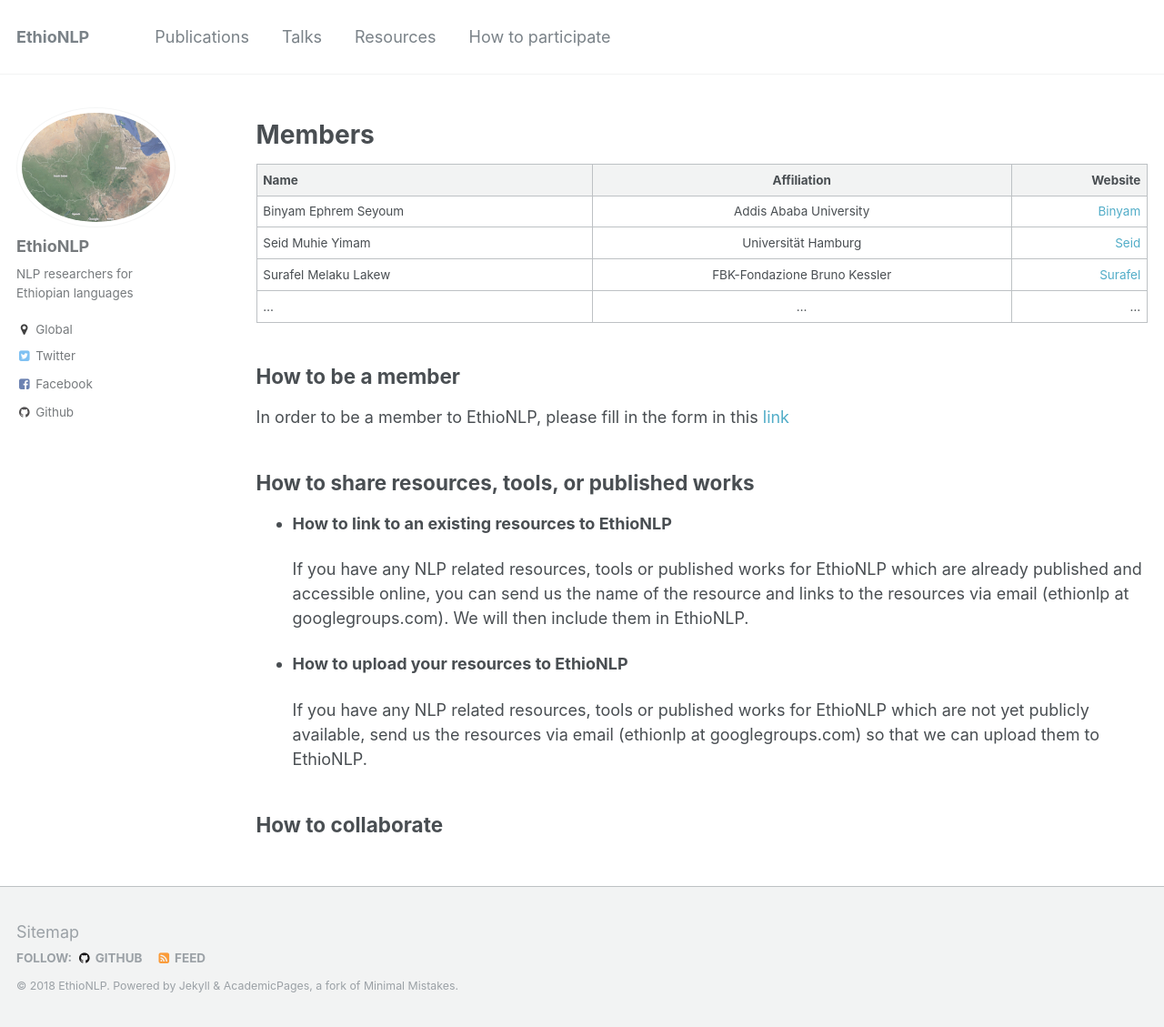
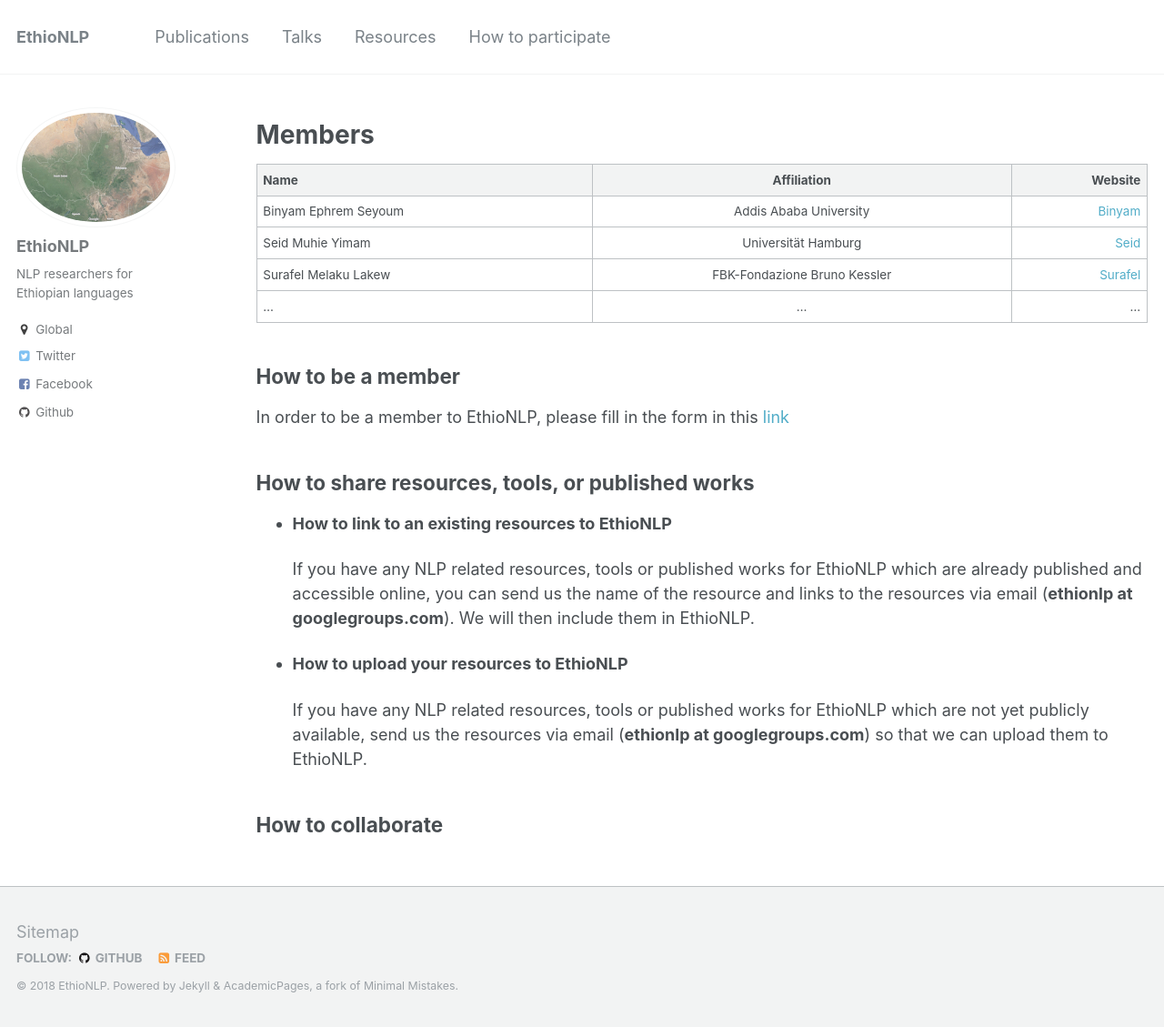
Before and after one commit to EthioNLP/ethionlp.github.io, a Jekyll site: the page built from _pages/guide.md, in a window 1280 px wide and 1129 px high. Shown: the whole window at 91% size. Built offline with Jekyll 4.4.1, drawn with Linux system fonts in a browser that asks for light colours.

```diff
--- a/_pages/guide.md
+++ b/_pages/guide.md
@@ -28,10 +28,10 @@ In order to be a member to EthioNLP, please fill in the form in this [link]()
 
 * **How to link to an existing resources to EthioNLP**
 
-   If you have any NLP related resources, tools or published works for EthioNLP which are already published and accessible online, you can send us the name of the resource and links to the resources via email (ethionlp at googlegroups.com). We will then include them in EthioNLP.
+   If you have any NLP related resources, tools or published works for EthioNLP which are already published and accessible online, you can send us the name of the resource and links to the resources via email (**ethionlp at googlegroups.com**). We will then include them in EthioNLP.
 
 * **How to upload your resources to EthioNLP**
 
-   If you have any NLP related resources, tools or published works for EthioNLP which are not yet publicly available, send us the resources via email (ethionlp at googlegroups.com) so that we can upload them to EthioNLP.
+   If you have any NLP related resources, tools or published works for EthioNLP which are not yet publicly available, send us the resources via email (**ethionlp at googlegroups.com**) so that we can upload them to EthioNLP.
 
 ## How to collaborate
```
